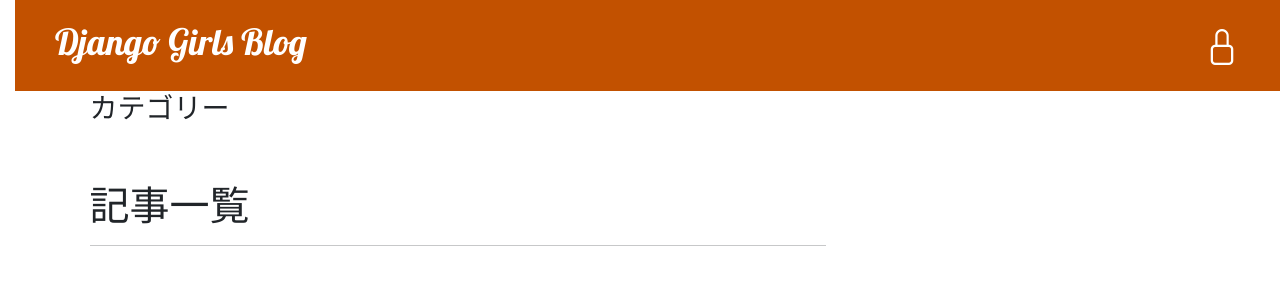
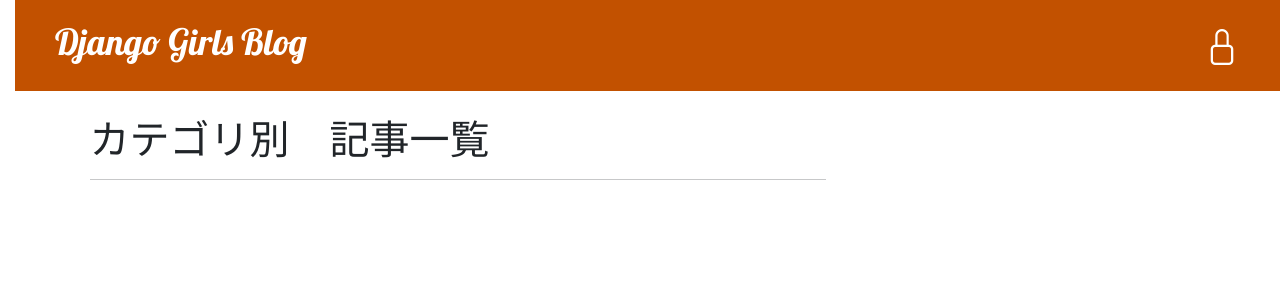
Before and after one commit to W-Hidetoshi/0523-blog, a Django app: template blog/templates/blog/post_contents_list.html in a window 1280 px wide. Shown: the top 300 px of the page. Run offline with Django 3.2, Linux system fonts and the light colour scheme; the template is opened without the code that fills it, so the values that code supplies are empty; some libraries are stand-ins or nearby versions.

Commit message:
#19 0613_1036-全カテゴリリストの表示を取り下げ、一部表記の変更

```diff
--- a/blog/templates/blog/post_contents_list.html
+++ b/blog/templates/blog/post_contents_list.html
@@ -3,6 +3,7 @@
 {% extends 'blog/base.html' %}
 
 {% block content%}
+{% comment %}
 <div>
    <h3>カテゴリー</h3>
    <!--全カテゴリーリストを表示し、列挙する -->
@@ -15,11 +16,12 @@
     {% endfor %}
 </div>
 <br>
-
+{% endcomment %}
 <br>
 <!-- 上記のfloatスタイルの影響を受けないようにしている(clear) -->
-<h1 style="clear:both;">記事一覧</h1>
+<h1 style="clear:both;">カテゴリ別　記事一覧</h1>
 <!-- 選択されたカテゴリ名の名前が表示される-->
+
 {% if category_key %}
     <h3>カテゴリー：{{ category_key }}</h3>
 {% endif %}
```
